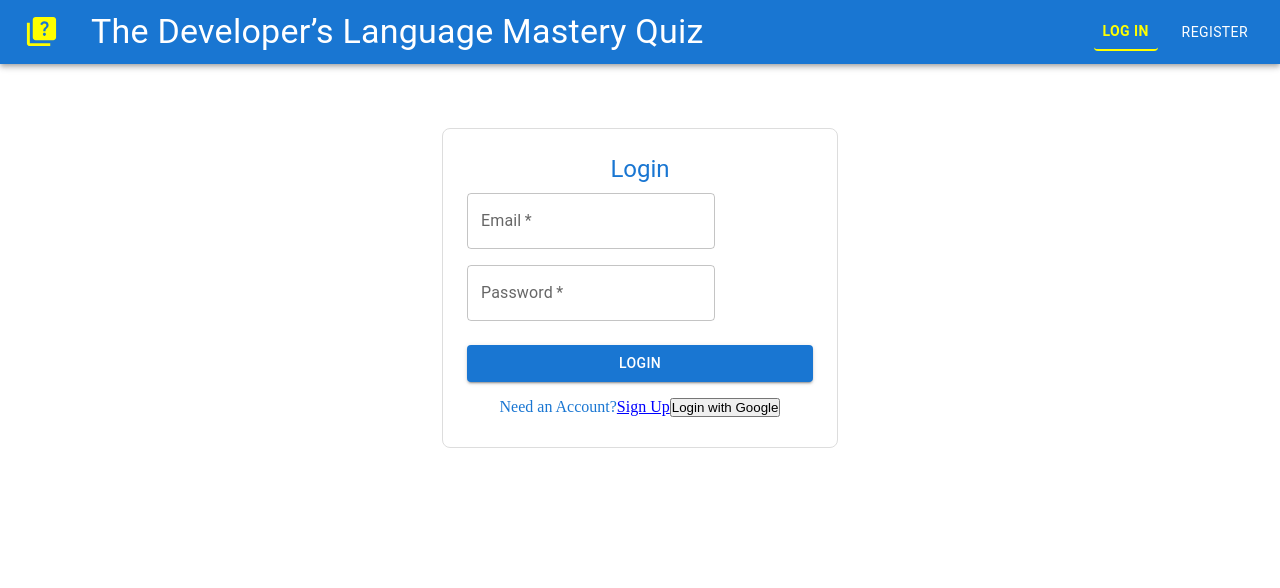
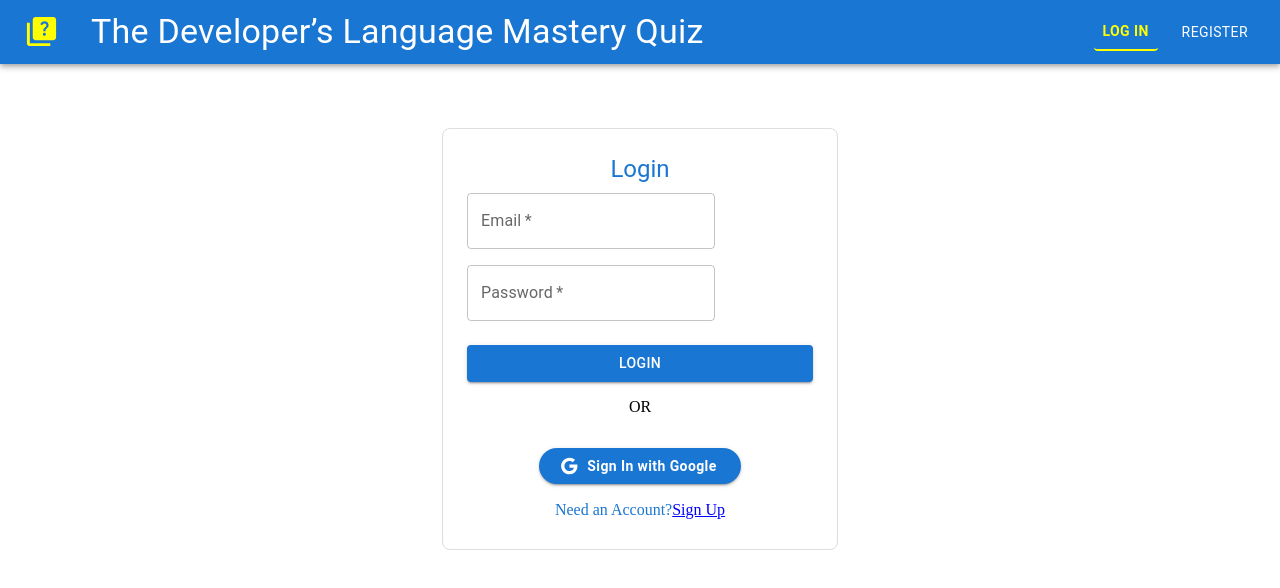
Before and after one commit to sarra-ben-brahim/MERN-Quiz-App, a React (Create React App) app in the folder client/: page /login in a window 1280 px wide. Shown: the top 588 px of the page. Built offline with nearby package versions, Linux system fonts and the light colour scheme.

Commit message:
test update

```diff
--- a/client/src/components/Login.jsx
+++ b/client/src/components/Login.jsx
@@ -4,8 +4,10 @@ import { useContext, useState } from "react";
 import { useNavigate } from "react-router-dom";
 
 import { useRef, useEffect } from 'react';
-import { TextField, Button, Container, Typography, Box, Grid2, Link } from '@mui/material';
-import { Link as LinkDom, useLocation } from 'react-router-dom';
+import { TextField, Button, Container, Typography, Box, Grid2, Link, Divider } from '@mui/material';
+import GoogleIcon from '@mui/icons-material/Google';
+
+import { useLocation } from 'react-router-dom';
 
 import axios from '../api/axios';
 
@@ -74,9 +76,23 @@ const Login = () => {
     };
 
     return (
-      <button onClick={handleGoogleLogin}>
-        Login with Google
-      </button>
+      <Box sx={{ textAlign: "center", mt: 4 }}>
+        <Button
+          variant="contained"
+          color="primary"
+          startIcon={<GoogleIcon />}
+          onClick={handleGoogleLogin}
+          sx={{
+            borderRadius: "50px",
+            textTransform: "none",
+            fontWeight: "bold",
+            px: 3,
+          }}
+        >
+          Sign In with Google
+        </Button>
+        <div id="google-signup-button" style={{ display: "none" }}></div>
+      </Box>
     );
   };
 
@@ -136,13 +152,14 @@ const Login = () => {
               type="submit"
               fullWidth
               variant="contained"
-              //component={LinkDom}
-              //to="/add-quizz"
               sx={{ mt: 3, mb: 2 }}
             >
               Login
             </Button>
           </form>
+          <Divider sx={{ my: 0 }}>OR</Divider>
+          <GoogleLoginButton />
+          <Divider sx={{ my: 1 }}></Divider>
           <Typography
             color="primary"
             align="center"
@@ -151,7 +168,6 @@ const Login = () => {
           > Need an Account?
 
             <Link href="/register" style={{ color: 'blue', textDecoration: 'underline' }}>Sign Up</Link>
-            <GoogleLoginButton />
           </Typography>
         </Box>
 
--- a/client/src/components/Register.jsx
+++ b/client/src/components/Register.jsx
@@ -6,9 +6,9 @@ import { useNavigate } from 'react-router-dom';
 
 import { faCheck, faTimes, faInfoCircle } from "@fortawesome/free-solid-svg-icons";
 import { FontAwesomeIcon } from "@fortawesome/react-fontawesome";
-import { TextField, Button, Container, Typography, Box, Grid2 } from '@mui/material';
+import { TextField, Button, Container, Typography, Box, Grid2, Divider } from '@mui/material';
 import { Link } from '@mui/material';
-
+import GoogleIcon from "@mui/icons-material/Google";
 
 
 const USER_REGEX = /^[A-z][A-z0-9-_]{3,23}$/;
@@ -113,6 +113,11 @@ const Register = () => {
       errRef.current.focus();
     }
   }
+
+  const handleGoogleRegister = () => {
+    // Redirect to your backend Google OAuth endpoint
+    window.location.href = "http://localhost:8000/api/users/google";
+  };
 
   return (
     <>
@@ -287,6 +292,22 @@ const Register = () => {
               Sign Up
             </Button>
           </form>
+          <Divider sx={{ my: 1 }}>OR</Divider>
+          <Button
+            variant="outlined"
+            color="primary"
+            startIcon={<GoogleIcon />}
+            onClick={handleGoogleRegister}
+            fullWidth
+            sx={{
+              borderRadius: "50px",
+              textTransform: "none",
+              fontWeight: "bold",
+            }}
+          >
+            Sign Up with Google
+          </Button>
+          <Divider sx={{ my: 1 }}></Divider>
           <Typography
             color="primary"
             align="center"
--- a/client/src/components/admin/Dashboard.jsx
+++ b/client/src/components/admin/Dashboard.jsx
@@ -83,13 +83,12 @@ const Dashboard = () => {
                 <GridActionsCellItem
                     icon={<Button variant="outlined">Show</Button>}
                     label="Show"
-                //onClick={() => handleShow(params.row.id)}
                 />,
                 <GridActionsCellItem
                     icon={<Button variant="outlined">Edit</Button>}
                     label="Edit"
                     component={Link}
-                    to={`edit-quiz/${params.row.id}`}
+                    to={`/edit-quiz/${params.row.id}`}
                 />,
                 <GridActionsCellItem
                     icon={<Button variant="outlined" color="error">Delete</Button>}
--- a/client/src/components/admin/UpdateQuiz.jsx
+++ b/client/src/components/admin/UpdateQuiz.jsx
@@ -28,10 +28,7 @@ const UpdateQuiz = () => {
 
     const fetchQuizData = async () => {
       try {
-        const response = await axios.get(`http://localhost:8000/api/quiz/${id}`,{headers: {
-          Authorization: `Bearer ${token}`,
-          "Content-Type": "application/json",
-      },});
+        const response = await axios.get(`http://localhost:8000/api/quiz/${id}`);
         const quiz = response.data;
         setFormData({
           name: quiz.name,
@@ -73,13 +70,7 @@ const UpdateQuiz = () => {
     }
 
     try {
-      const token = localStorage.getItem("token"); // Retrieve token from localStorage
-      if (!token) {
-        console.error("Token is undefined. Ensure the user is logged in.");
-        return;
-      }
-
-      await axios.patch(`http://localhost:8000/api/quiz/${id}`, formDataWithImage, {
+      await axios.patch(`http://localhost:8000/api/quiz/${id}`, formDataWithImage,{
         headers: {
           Authorization: `Bearer ${token}`,
           "Content-Type": "multipart/form-data",
```
Also changed, not shown: 5 other files (tests, documents, lock files or other folders).
